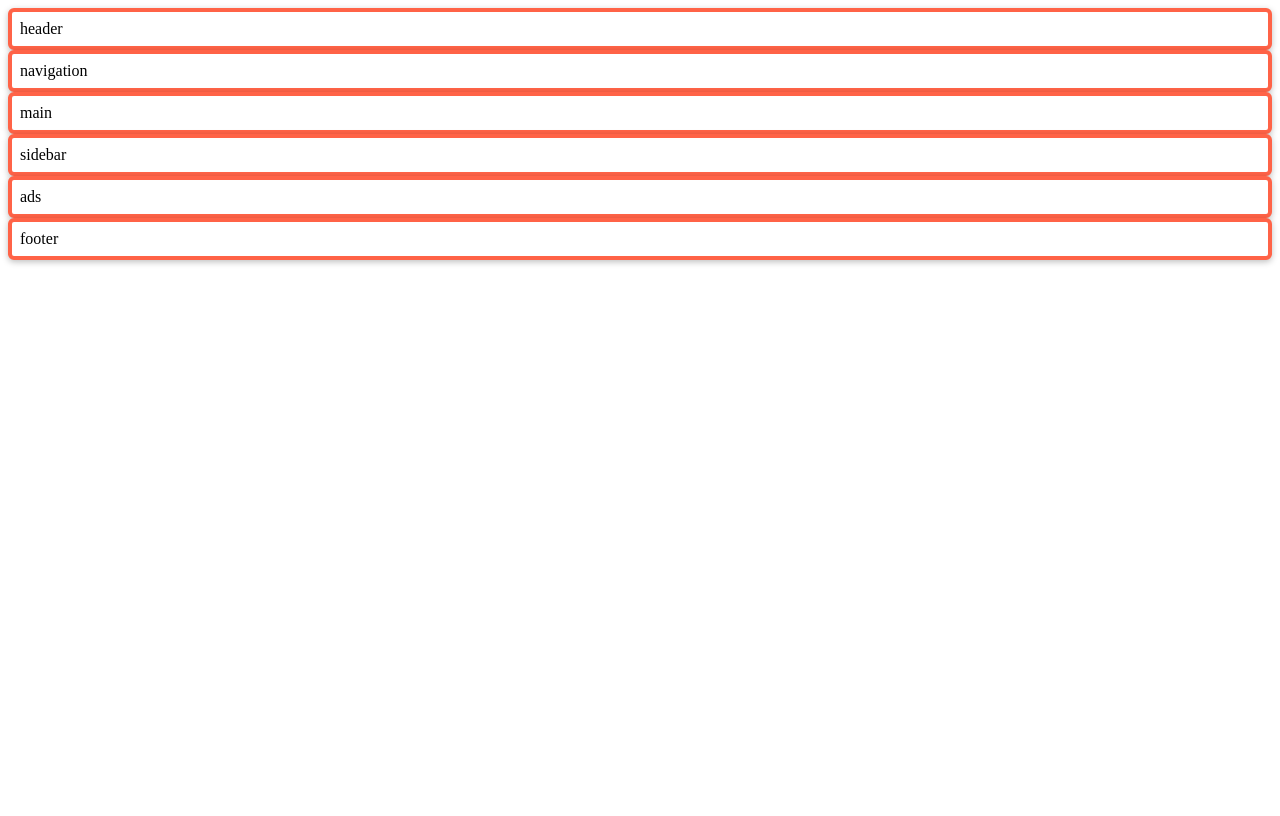
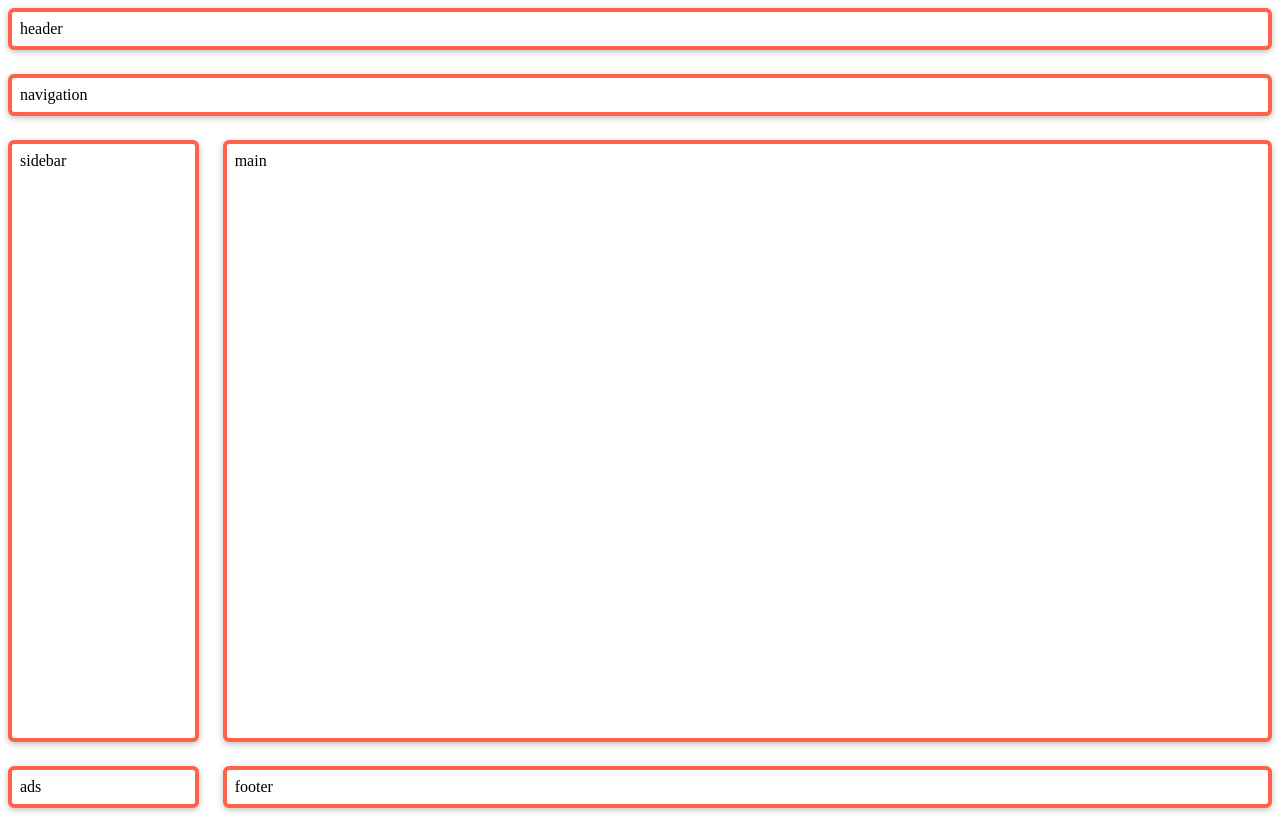
Before and after one commit to adospinoiu/CSS_Grid, a plain HTML site: page index3.html in a window 1280 px wide. Drawn offline with Linux system fonts and the light colour scheme.

Commit message:
Included css in style.css for response layout which is for index3.html

```diff
--- a/style.css
+++ b/style.css
@@ -39,3 +39,45 @@
     grid-column: 6 / span 6;
 }
 /* #################################################### */
+
+/* This is for index3.html which is the Responsive Layout */
+.task-3-1.container {
+    display: grid;
+    height: 100vh;
+
+    grid-template-rows: auto auto 1fr auto auto auto;
+    gap: 24px;
+}
+
+/* For mobile or tablet layout */
+@media (min-width: 720px) {
+    .task-3-1.container {
+        grid-template-columns: repeat(12, 1fr);
+        grid-template-rows: auto auto 1fr auto;
+    }
+
+    .task-3-1 .header {
+        grid-column: 1 / span 12;
+    }
+
+    .task-3-1 .navigation {
+        grid-column: 1 / span 12;
+    }
+
+    .task-3-1 .main {
+        grid-column: 3 / span 10;
+    }
+
+    .task-3-1 .sidebar {
+        grid-column: 1 / span 2;
+        grid-row: 3;
+    }
+
+    .task-3-1 .ads {
+        grid-column: 1 / span 2;
+    }
+
+    .task-3-1 .footer {
+        grid-column: 3 / span 10;
+    }
+}
```
